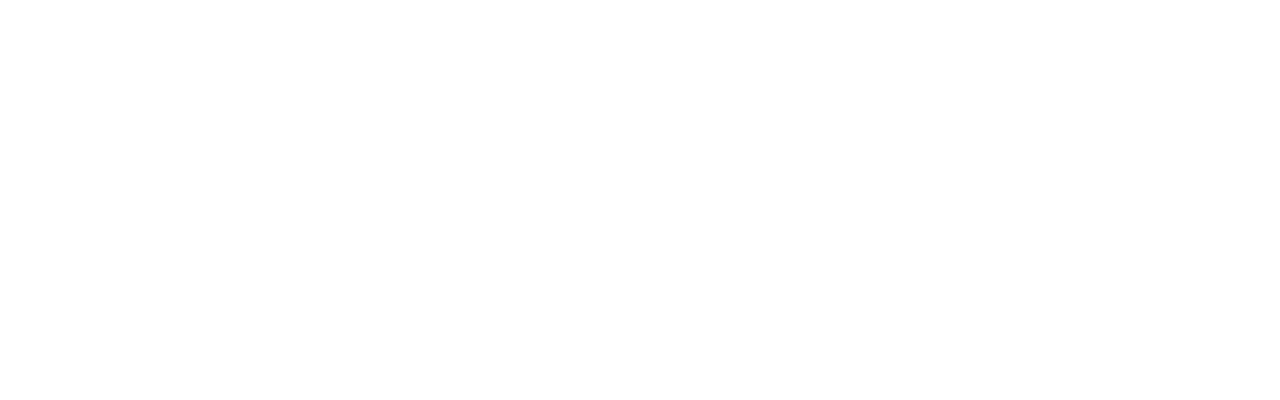
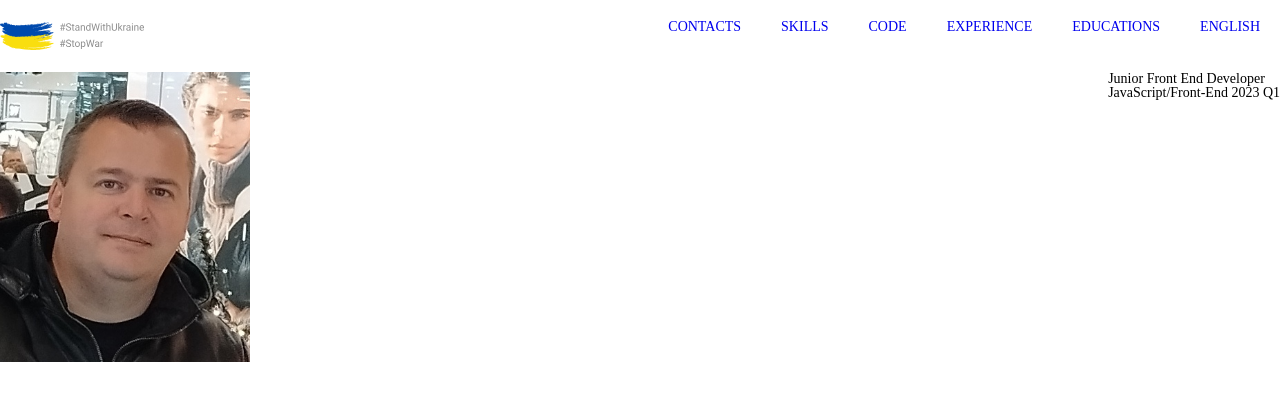
Before and after one commit to MaximShtaba/rsschool-cv, a plain HTML site: page index.html in a window 1280 px wide. Drawn offline with Linux system fonts and the light colour scheme.

Commit message:
feat: add header of cv

```diff
--- a/index.html
+++ b/index.html
@@ -1,26 +1,57 @@
 <!-- Сообщаем браузеру как стоит обрабатывать эту страницу -->
 <!DOCTYPE html>
 <!-- Оболочка документа, указываем язык содержимого -->
-<html lang="en">
+<html lang="ru">
+<!-- Заголовок страницы, контейнер для других важных данных (не отображается) -->
 
 <head>
+
 	<meta charset="UTF-8" />
 	<meta name="viewport" content="width=device-width, initial-scale=1.0" />
 	<link href="assets/favicon.ico" rel="shortcut icon" />
-	<link rel="stylesheet" href="style.css" />
-	<title>CV-html</title>
+	<title>cv</title>
+	<link rel="stylesheet" href="style.css">
 </head>
 
 <body>
-	<header>
+	<div class="container">
+		<header>
+			<div class="block__header">
+				<div class="block__logo">
+					<img src="./assets/solidarity-Ukraine.svg" alt="logo solidarity width Ukraine">
+				</div>
+				<nav class="header__nav">
+					<li class="header__menulist"> <a class="nav__link" href="#welcome">CONTACTS</a></li>
+					<li class="header__menulist"> <a class="nav__link" href="#about">SKILLS</a></li>
+					<li class="header__menulist"> <a class="nav__link" href="#service">CODE</a></li>
+					<li class="header__menulist"> <a class="nav__link" href="#price">EXPERIENCE</a></li>
+					<li class="header__menulist"> <a class="nav__link" href="#contacts">EDUCATIONS</a></li>
+					<li class="header__menulist"> <a class="nav__link" href="#contacts">ENGLISH</a></li>
+				</nav>
+			</div>
 
-	</header>
-	<main>
+		</header>
+		<main>
+			<div class="myvisibility">
+				<div class="myphoto">
+					<img src="./assets/photo.jpg" alt="my photo" width="250px">
+				</div>
+				<div class="about">
+					<div class="aboutme">
+						Junior Front End Developer
+					</div>
+					<div class="namecurs">
+						JavaScript/Front-End 2023 Q1
+					</div>
+				</div>
+			</div>
+	</div>
 
 	</main>
 	<footer>
 
 	</footer>
+	</div>
 </body>
 
 </html>
--- a/style.css
+++ b/style.css
@@ -15,3 +15,20 @@
 img{vertical-align:top;}
 h1,h2,h3,h4,h5,h6{font-size:inherit;font-weight:inherit;}
 /*--------------------*/
+.block__header{
+	display: flex;
+	justify-content: space-between;
+	margin: 20px 0;
+	align-content: center;
+}
+.header__nav{
+	list-style-type: none;
+	display: flex;
+}
+.header__nav li{
+	margin: 0 20px;
+}
+.myvisibility{
+	display: flex;
+	justify-content: space-between;
+}
```
Also changed, not shown: assets/photo.jpg (added), assets/solidarity-Ukraine.svg (added), 2 other files.
